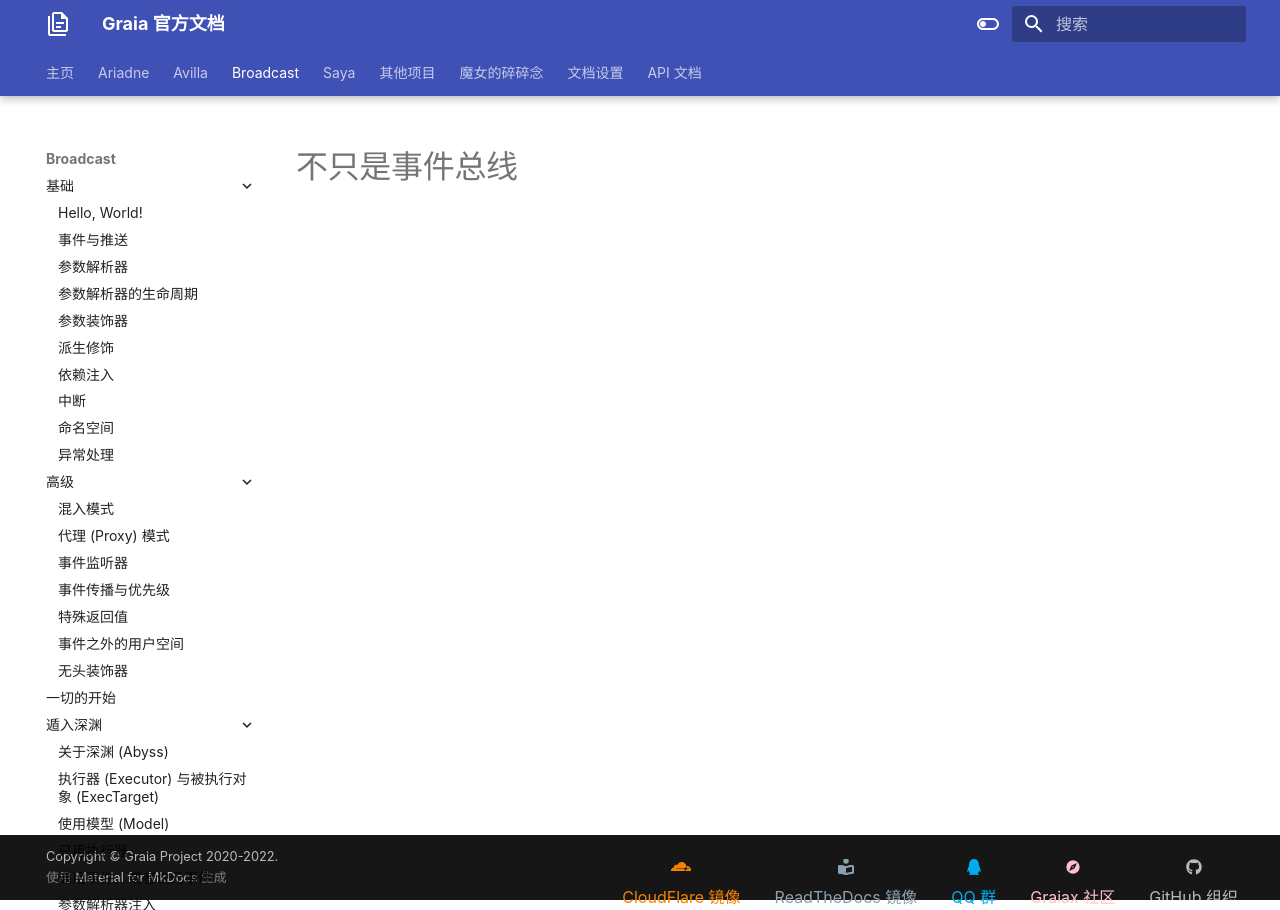
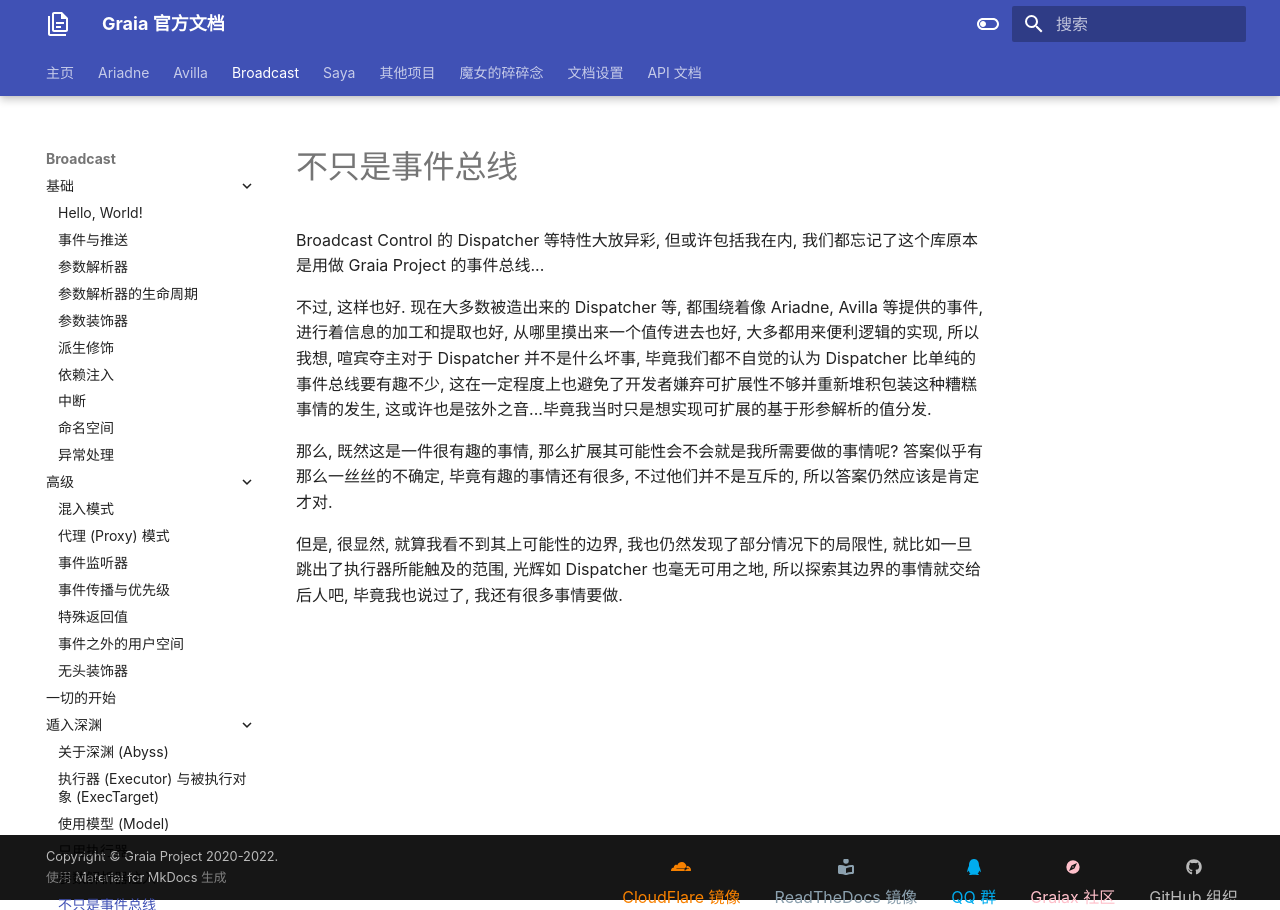
Before and after one commit to GraiaProject/Document, an MkDocs documentation site: the page built from docs/broadcast/abyss/more-than-eventbus.md, in a window 1280 px wide. Built offline with MkDocs 1.6.1 and Material for MkDocs 9.7.7, drawn with Linux system fonts in a browser that asks for light colours.

Commit message:
docs: more than eventbus

```diff
--- a/docs/broadcast/abyss/more-than-eventbus.md
+++ b/docs/broadcast/abyss/more-than-eventbus.md
@@ -3,3 +3,21 @@ id: more-than-eventbus
 title: 不只是事件总线
 sidebar-title: 不只是事件总线
 ---
+
+Broadcast Control 的 Dispatcher 等特性大放异彩, 但或许包括我在内,
+我们都忘记了这个库原本是用做 Graia Project 的事件总线...
+
+不过, 这样也好. 现在大多数被造出来的 Dispatcher 等, 都围绕着像 Ariadne, Avilla 等提供的事件,
+进行着信息的加工和提取也好, 从哪里摸出来一个值传进去也好,
+大多都用来便利逻辑的实现, 所以我想, 喧宾夺主对于 Dispatcher 并不是什么坏事,
+毕竟我们都不自觉的认为 Dispatcher 比单纯的事件总线要有趣不少,
+这在一定程度上也避免了开发者嫌弃可扩展性不够并重新堆积包装这种糟糕事情的发生,
+这或许也是弦外之音...毕竟我当时只是想实现可扩展的基于形参解析的值分发.
+
+那么, 既然这是一件很有趣的事情, 那么扩展其可能性会不会就是我所需要做的事情呢?
+答案似乎有那么一丝丝的不确定, 毕竟有趣的事情还有很多, 不过他们并不是互斥的,
+所以答案仍然应该是肯定才对.
+
+但是, 很显然, 就算我看不到其上可能性的边界, 我也仍然发现了部分情况下的局限性,
+就比如一旦跳出了执行器所能触及的范围, 光辉如 Dispatcher 也毫无可用之地,
+所以探索其边界的事情就交给后人吧, 毕竟我也说过了, 我还有很多事情要做.
```
Also changed, not shown: docs/broadcast/abyss/NAV.md (+0 -1 lines), docs/broadcast/abyss/about-abyss.md (+0 -1 lines), docs/broadcast/abyss/universal-event-or-meta-event.md (deleted, +0 -5 lines), docs/broadcast/advance/param_compile.md (added).
